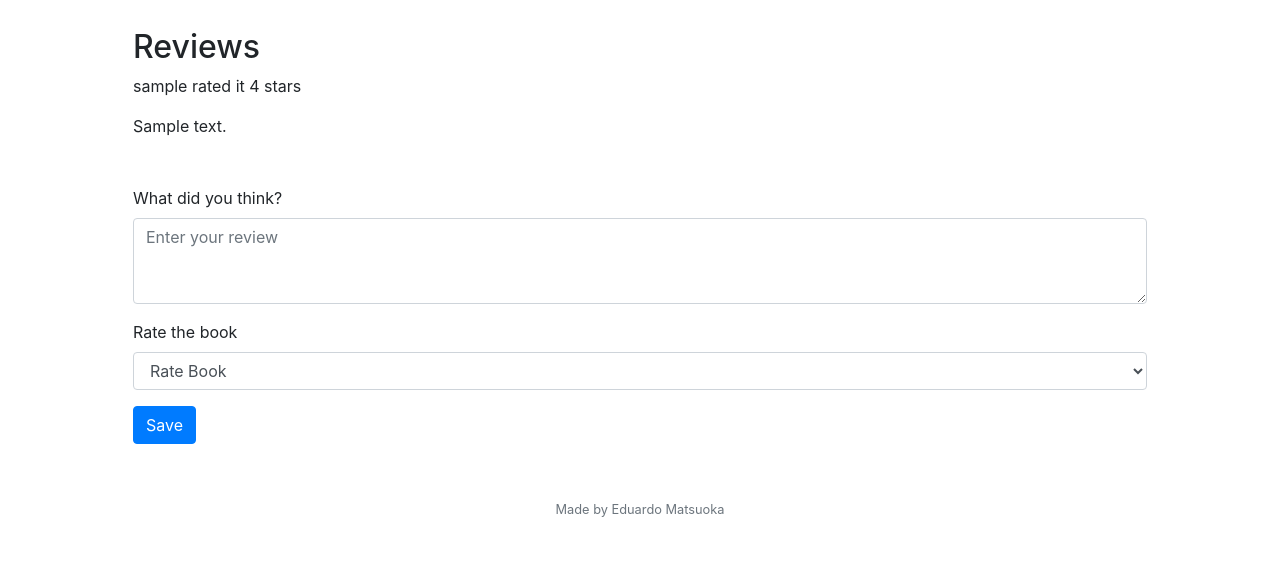
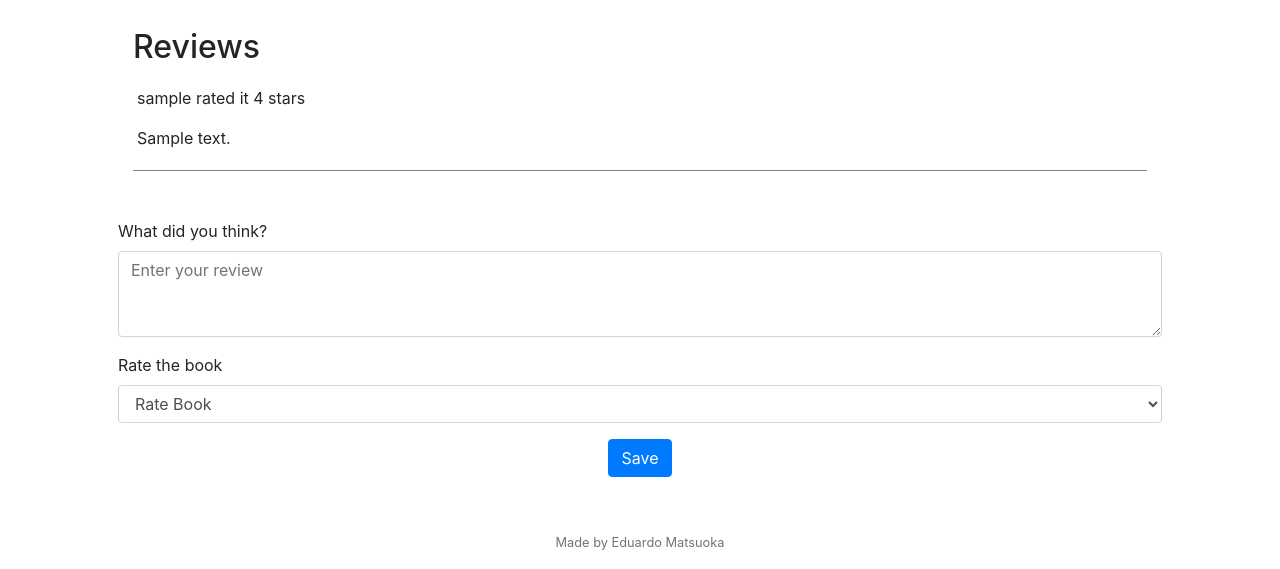
Before and after one commit to edumats/cs50-books, a Flask app: template templates/book.html in a window 1280 px wide. Shown: the part 444-1013 px from the top of the page. Before the commit the page ends 961 px from the top, so only its background shows below. Run offline with Flask 2, Linux system fonts and the light colour scheme; the template is opened without the code that fills it: most values are stand-ins (such as "Sample title", 1, 10 or a date in 2020); some libraries are stand-ins or nearby versions.

Commit message:
Styling changes

```diff
--- a/static/styles.css
+++ b/static/styles.css
@@ -1,53 +1,48 @@
-nav .navbar-brand
-{
+nav .navbar-brand {
     /* size for brand */
     font-size: xx-large;
 }
 
 /* colors for brand */
-nav .navbar-brand .blue
-{
+nav .navbar-brand .blue {
     color: #537fbe;
 }
-nav .navbar-brand .red
-{
+nav .navbar-brand .red {
     color: #ea433b;
 }
-nav .navbar-brand .yellow
-{
+nav .navbar-brand .yellow {
     color: #f5b82e;
 }
-nav .navbar-brand .green
-{
+nav .navbar-brand .green {
     color: #2e944b;
 }
 
-main .form-control
-{
-    /* center form controls */
-    /*display: inline-block;*/
+main .login {
+    /* center form controls for login/register*/
+    display: inline-block;
 
     /* override Bootstrap's 100% width for form controls */
-    /*width: auto;*/
+    width: auto;
 }
 
-main
-{
+.input-review {
+    text-align: left;
+}
+
+main {
     /* scroll horizontally as needed */
     overflow-x: auto;
 
     /* center contents */
-    /*text-align: center;*/
+    text-align: center;
 }
 
-main img
-{
+main img {
     /* constrain images on small screens */
     max-width: 100%;
 }
 
-header
-{
+header {
     width: 100%;
 }
 
@@ -65,6 +60,7 @@ header
 }
 
 .result-item :nth-child(2) {
+    /* In book cards images comes before title, although title is first in html */
     order: -1;
 }
 
@@ -88,3 +84,8 @@ header
     width: 100%;
     max-height: 100%;
 }
+
+/* Border when there is a review on book page */
+.review {
+    border-bottom: 1px solid gray;
+}
--- a/templates/book.html
+++ b/templates/book.html
@@ -10,7 +10,7 @@
         <div class="row">
             <div class="item2 col-md-auto mr-3">
                 <!-- Cover by openlibrary.org -->
-                <img class="img-responsive" src="http://covers.openlibrary.org/b/isbn/{{ book.isbn }}-M.jpg">
+                <img class="img-responsive" src="http://covers.openlibrary.org/b/isbn/{{ book.isbn }}-M.jpg" alt="book cover">
             </div>
             <div class="item1 col text-left">
                 <h1>{{ book.title }}</h1>
@@ -69,29 +69,28 @@
 
     <!-- Book Reviews Section -->
     <div class="container my-5">
-        <h2>Reviews</h2>
+        <h2 class="text-left">Reviews</h2>
         {% if reviews %}
             {% for review in reviews %}
-                <div>
+                <div class="my-3 text-left review p-1">
                     <p>{{ review.username }} rated it {{ review.rating }} stars</p>
                     <p>{{ review.review }}</p>
                 </div>
             {% endfor %}
         {% else %}
-            <p>There are no reviews for this book</p>
+            <p class="text-left">There are no reviews for this book</p>
         {% endif %}
     </div>
     <div class="container my-2">
         <form action="{{ url_for('book', isbn=book.isbn) }}" method="post" id="submit-form" class="needs-validation" novalidate>
-            <div class="form-group">
+            <div class="form-group row input-review">
                 <label for="review">What did you think?</label>
                 <textarea class="form-control" id="review" rows="3" placeholder="Enter your review" name="review" required></textarea>
                 <span class="invalid-feedback form-text">
                     Please write your review
                 </span>
             </div>
-            <div class="form-group">
-                <div class="col-xs-4">
+            <div class="form-group row input-review">
                 <label for="rating">Rate the book</label>
                 <select class="form-control" id="rating" name="rating" required>
                     <option disabled selected>Rate Book</option>
@@ -101,7 +100,6 @@
                     <option value=4>4</option>
                     <option value=5>5</option>
                 </select>
-                </div>
                 <span class="invalid-feedback form-text">
                     Please rate the book
                 </span>
--- a/templates/index.html
+++ b/templates/index.html
@@ -11,7 +11,7 @@
                 <div class="result-item">
                     <h4>{{ latestBook.title }}</h4>
                     <div class="img-container">
-                        <img class="mr-3 img-fluid img-responsive" src="http://covers.openlibrary.org/b/isbn/{{ latestBook.isbn }}-M.jpg">
+                        <img class="mr-3 img-fluid img-responsive" src="http://covers.openlibrary.org/b/isbn/{{ latestBook.isbn }}-M.jpg" alt="book cover">
                     </div>
                     <p>By {{ latestBook.author }}</p>
                 </div>
--- a/templates/layout.html
+++ b/templates/layout.html
@@ -49,7 +49,6 @@
             <div class="collapse navbar-collapse" id="navbar">
                 {% if session.user_id %}
                     <ul class="navbar-nav ml-auto mt-2">
-                        <li class="nav-item"><a class="nav-link" href="/api">API</a></li>
                         <li class="nav-item"><a class="nav-link" href="/logout">Logout</a></li>
                     </ul>
                 {% else %}
--- a/templates/login.html
+++ b/templates/login.html
@@ -7,13 +7,13 @@
 {% block main %}
     <form action="{{ url_for('login') }}" method="post" class="needs-validation" novalidate>
         <div class="form-group">
-            <input autocomplete="off" autofocus class="form-control" name="username" placeholder="Username" type="text" required>
+            <input autocomplete="off" autofocus class="form-control login" name="username" placeholder="Username" type="text" required>
             <div class="invalid-feedback">
                 Please type your username.
             </div>
         </div>
         <div class="form-group">
-            <input class="form-control" name="password" placeholder="Password" type="password" required>
+            <input class="form-control login" name="password" placeholder="Password" type="password" required>
             <div class="invalid-feedback">
                 Please type your password.
             </div>
--- a/templates/register.html
+++ b/templates/register.html
@@ -7,16 +7,16 @@
 {% block main %}
     <form action="{{ url_for('register') }}" method="post" id="form" class="needs-validation" novalidate>
         <div class="form-group">
-            <input autocomplete="off" autofocus class="form-control" name="username" placeholder="Username" type="text" id="username" required>
+            <input autocomplete="off" autofocus class="form-control login" name="username" placeholder="Username" type="text" id="username" required>
             <span class="invalid-feedback form-text">
                 Username already exists
             </span>
         </div>
         <div class="form-group">
-            <input class="form-control" name="password" placeholder="Password" type="password" required>
+            <input class="form-control login" name="password" placeholder="Password" type="password" required>
         </div>
         <div class="form-group">
-            <input class="form-control" name="confirmation" placeholder="Confirm password" type="password" required>
+            <input class="form-control login" name="confirmation" placeholder="Confirm password" type="password" required>
         </div>
         <button class="btn btn-primary" type="submit">Log In</button>
     </form>
--- a/templates/search.html
+++ b/templates/search.html
@@ -12,7 +12,7 @@
             <div class="media result-item">
                 <h4>{{ result.title }}</h4>
                 <div class="img-container">
-                    <img class="mr-3 img-fluid img-responsive" src="http://covers.openlibrary.org/b/isbn/{{ result.isbn }}-M.jpg">
+                    <img class="mr-3 img-fluid img-responsive" src="http://covers.openlibrary.org/b/isbn/{{ result.isbn }}-M.jpg" alt="book cover">
                 </div>
                 <p>By {{ result.author }}</p>
                 <div class="media-body text-left">
```
Also changed, not shown: README.md. Lines whose indentation alone changed are shown as unchanged.
